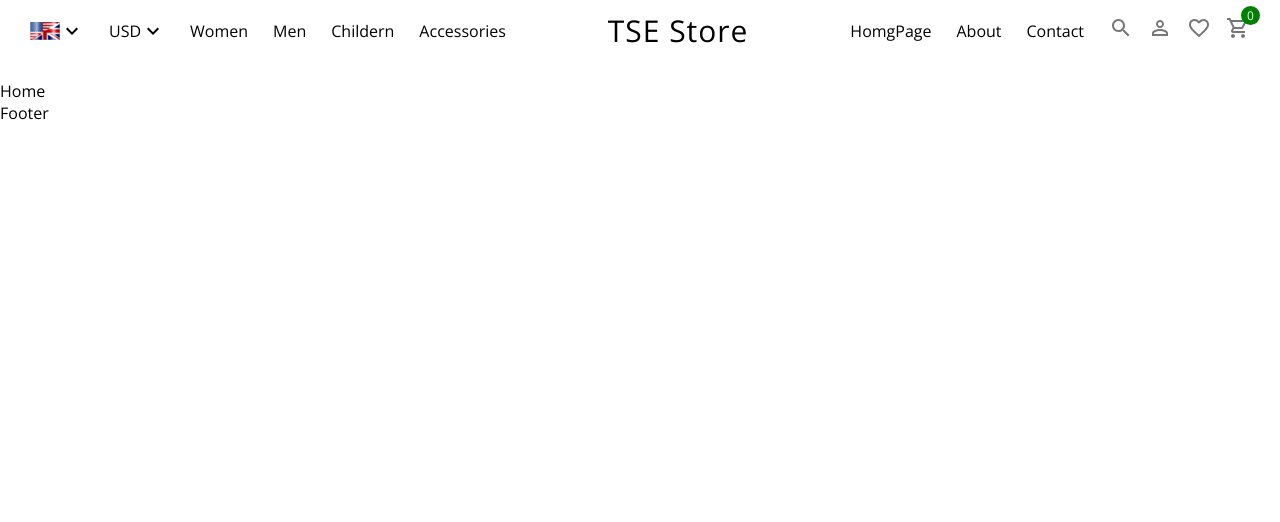
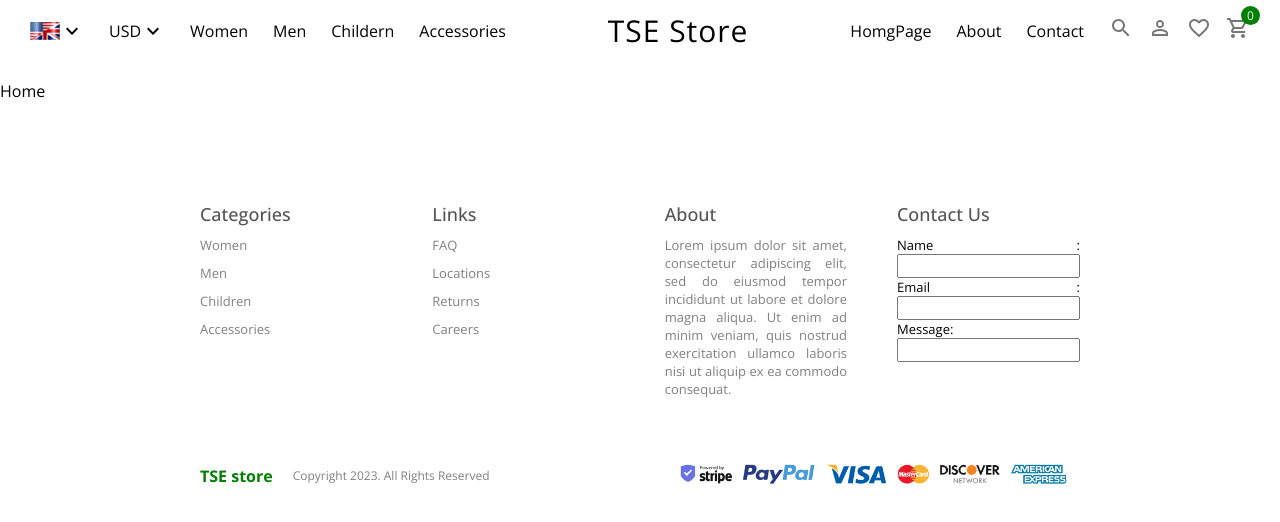
Before and after one commit to Chi1710/e-commerce-app-react, a React (Create React App) app: page / in a window 1280 px wide. Shown: the top 522 px of the page. Built offline with nearby package versions, Linux system fonts and the light colour scheme.

Commit message:
fill out the footer section with Categories, links, about and contact. under we added copyright and an img of all accept form of  payment. Style center and evenly space

```diff
--- a/src/components/Footer/Footer.jsx
+++ b/src/components/Footer/Footer.jsx
@@ -1,8 +1,54 @@
 import React from 'react'
+import "./Footer.scss"
 
 const Footer = () => {
   return (
-    <div>Footer</div>
+    <div className='footer'>
+     <div className="top">
+        <div className="item">
+          <h1>Categories</h1>
+            <span>Women</span>
+            <span>Men</span>
+            <span>Children</span>
+            <span>Accessories</span>
+        </div>
+        <div className="item">
+          <h1>Links</h1>
+            <span>FAQ</span>
+            <span>Locations</span>
+            <span>Returns</span>
+            <span>Careers</span>
+        </div>
+        <div className="item">
+          <h1>About</h1>
+          <p>Lorem ipsum dolor sit amet,
+            consectetur adipiscing elit,
+            sed do eiusmod tempor incididunt ut labore
+            et dolore magna aliqua. Ut enim ad minim veniam,
+            quis nostrud exercitation ullamco laboris nisi ut aliquip
+            ex ea commodo consequat.</p>
+        </div>
+        <div className="item">
+          <h1>Contact Us</h1>
+          <div className='contact'>
+          Name : <input type="text" />
+          Email : <input type="email" />
+          Message: <input type="text"/>
+          </div>
+        </div>
+     </div>
+     <div className="bottom">
+        <div className="left">
+          <span className='logo'>TSE store</span>
+          <span className='copyright'>
+          Copyright 2023. All Rights Reserved
+          </span>
+        </div>
+        <div className="right">
+       <img src='/img/payment.png' alt="" />
+        </div>
+      </div>
+    </div>
   )
 }
 
--- /dev/null
+++ b/src/components/Footer/Footer.scss
@@ -0,0 +1,53 @@
+.footer {
+    margin: 100px 200px 20px 200px;
+
+    .top{
+        display: flex;
+        gap: 50px;
+
+        .item{
+            flex: 1;
+            display: flex;
+            flex-direction: column;
+            gap: 10px;
+            text-align: justify;
+            font-size: 13px;
+
+            h1{
+                font-size: 18px;
+                font-weight: 500;
+                color: #555;
+            }
+            span, p {
+                color: gray;
+            }
+
+        }
+    }
+    .bottom{
+        display: flex;
+        align-items: center;
+        justify-content: space-between;
+        margin-top: 50px;
+        .left{
+            display: flex;
+            align-items: center;
+
+            .logo {
+                color: green;
+                font-weight: bolder;
+            }
+
+            .copyright {
+                margin-left: 20px;
+                font-size: 12px;
+                color: gray;
+            }
+        }
+        .right{
+            img {
+                height: 50px;
+            }
+        }
+    }
+}
```
